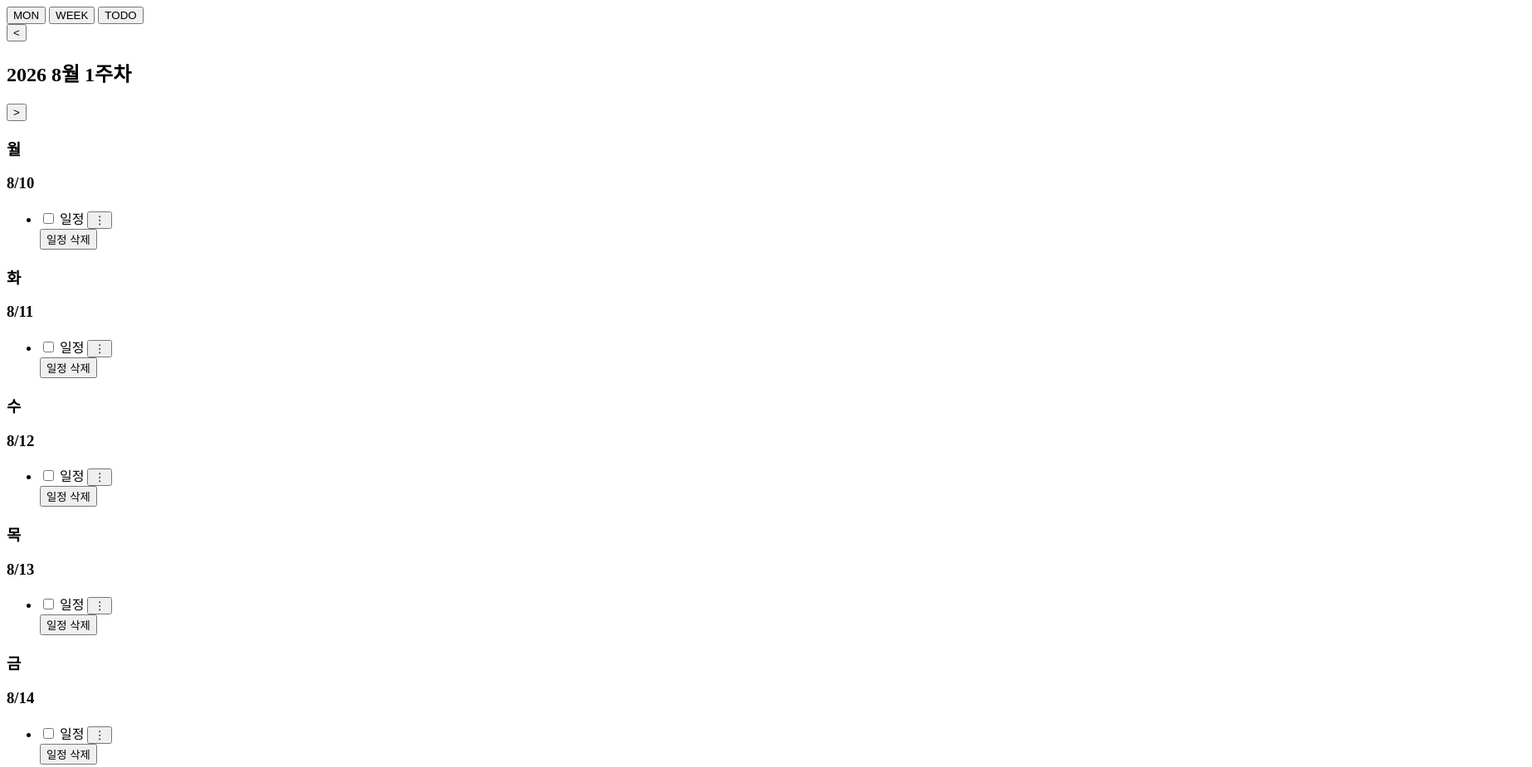
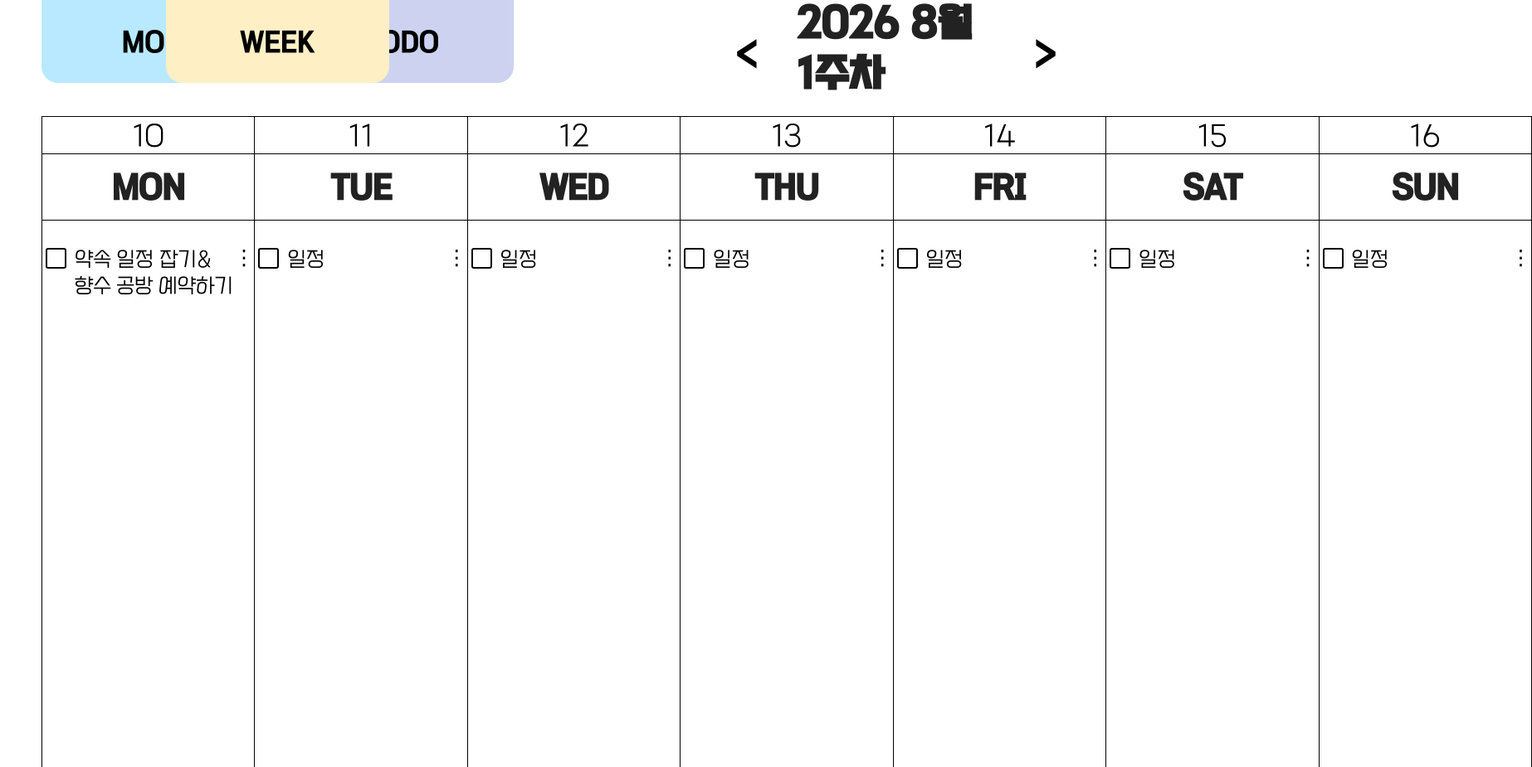
Before and after one commit to yerimjo39/weekler, a plain HTML site: page html/index.html in a window 1280 px wide. Shown: the top 925 px of the page at 83% size, 1846 px wide, since content can reach past the window. Drawn offline with Linux system fonts and the light colour scheme.

Commit message:
주간 캘린더 css작성

```diff
--- a/html/index.html
+++ b/html/index.html
@@ -4,13 +4,14 @@
     <meta charset="UTF-8">
     <meta name="viewport" content="width=device-width, initial-scale=1.0">
     <title>Weekler - WEEK</title>
+    <link rel="stylesheet" href="week.css">
 </head>
 
 <body>
 <header>
-    <button>MON</button>
-    <button>WEEK</button>
-    <button>TODO</button>
+    <button class="mon">MON</button>
+    <button class="week active">WEEK</button>
+    <button class="todo">TODO</button>
 </header>
 
 <main>
@@ -23,11 +24,58 @@
     <section id="calendar">
         <article>
             <div>
-                <h3>월</h3>
+                <h3>10</h3>
             </div>
 
             <div>
-                <h3>8/10</h3>
+                <h3>MON</h3>
+            </div>
+
+            <div class="schedule-area">
+                <ul>
+                    <li>
+                        <input type="checkbox">
+                        <span>약속 일정 잡기& 향수 공방 예약하기</span>
+                        <button>⋮</button>
+                        <div class="delete-schedule">
+                            <button>일정 삭제</button>
+                        </div>
+                    </li>
+                </ul>
+            </div>
+        </article>
+
+        <article>
+            <div>
+                <h3>11</h3>
+            </div>
+
+            <div>
+                <h3>TUE</h3>
+            </div>
+
+            <div class="schedule-area">
+                <ul>
+                    <li>
+                        <input type="checkbox">
+                        <span>일정</span>
+                        <button>⋮</button>
+                        <div class="delete-schedule">
+                            <button>일정 삭제</button>
+                        </div>
+                    </li>
+                </ul>
+            </div>
+        </article>
+
+        <article>
+
+            <div>
+                <h3>12</h3>
+            </div>
+
+            <div>
+                <h3>WED</h3>
             </div>
 
             <div class="schedule-area">
@@ -46,11 +94,11 @@
 
         <article>
             <div>
-                <h3>화</h3>
+                <h3>13</h3>
             </div>
 
             <div>
-                <h3>8/11</h3>
+                <h3>THU</h3>
             </div>
 
             <div class="schedule-area">
@@ -69,11 +117,11 @@
 
         <article>
             <div>
-                <h3>수</h3>
+                <h3>14</h3>
             </div>
 
             <div>
-                <h3>8/12</h3>
+                <h3>FRI</h3>
             </div>
 
             <div class="schedule-area">
@@ -92,11 +140,11 @@
 
         <article>
             <div>
-                <h3>목</h3>
+                <h3>15</h3>
             </div>
 
             <div>
-                <h3>8/13</h3>
+                <h3>SAT</h3>
             </div>
 
             <div class="schedule-area">
@@ -115,57 +163,11 @@
 
         <article>
             <div>
-                <h3>금</h3>
+                <h3>16</h3>
             </div>
 
             <div>
-                <h3>8/14</h3>
-            </div>
-
-            <div class="schedule-area">
-                <ul>
-                    <li>
-                        <input type="checkbox">
-                        <span>일정</span>
-                        <button>⋮</button>
-                        <div class="delete-schedule">
-                            <button>일정 삭제</button>
-                        </div>
-                    </li>
-                </ul>
-            </div>
-        </article>
-
-        <article>
-            <div>
-                <h3>토</h3>
-            </div>
-
-            <div>
-                <h3>8/15</h3>
-            </div>
-
-            <div class="schedule-area">
-                <ul>
-                    <li>
-                        <input type="checkbox">
-                        <span>일정</span>
-                        <button>⋮</button>
-                        <div class="delete-schedule">
-                            <button>일정 삭제</button>
-                        </div>
-                    </li>
-                </ul>
-            </div>
-        </article>
-
-        <article>
-            <div>
-                <h3>일</h3>
-            </div>
-
-            <div>
-                <h3>8/16</h3>
+                <h3>SUN</h3>
             </div>
 
             <div class="schedule-area">
@@ -184,6 +186,8 @@
     </section>
 </main>
 
+<script src="script.js"></script>
+
 </body>
 
 </html>
--- /dev/null
+++ b/html/script.js
@@ -0,0 +1,21 @@
+const checkbox = document.querySelector('.schedule-area input[type="checkbox"]');
+
+checkbox.addEventListener('change', function () {
+    this.closest('li').classList.toggle('completed', this.checked);
+});
+
+document.querySelectorAll('.schedule-area input[type="checkbox"]').forEach(function(checkbox) {
+
+    checkbox.addEventListener('change', function() {
+
+        const li = this.closest('li');
+
+        if (this.checked) {
+            li.classList.add('completed');
+        } else {
+            li.classList.remove('completed');
+        }
+
+    });
+
+});
--- /dev/null
+++ b/html/week.css
@@ -0,0 +1,278 @@
+/*폰트*/
+
+@font-face {
+    font-family: "Cafe24Ohsquare";
+    src: url("./fonts/Cafe24Ohsquare-v2.0.woff2") format("woff2");
+}
+
+@font-face {
+    font-family: "Cafe24OhsquareAir";
+    src: url("./fonts/Cafe24OhsquareAir-v2.0.woff2") format("woff2");
+}
+
+* {
+    box-sizing: border-box;
+}
+
+body {
+    margin: 0;
+    font-family: "Cafe24Ohsquare", sans-serif;
+    color: #222;
+    background-color: #fff;
+}
+
+/* 헤더 버튼 */
+
+header {
+    height: 100px;
+    display: flex;
+    justify-content: flex-start;
+    align-items: center;
+    padding-left: 50px;
+}
+
+header button {
+    width: 269px;
+    height: 100px;
+
+    border: none;
+    border-radius: 0 0 20px 20px;
+
+    font-family: inherit;
+    font-size: 33px;
+
+    cursor: pointer;
+    position: relative;
+}
+
+header .mon {
+    background-color: #b8e9ff;
+}
+
+header .week {
+    background-color: #feefc5;
+}
+
+header .todo {
+    background-color: #ccd2f0;
+}
+
+header button + button {
+    margin-left: -119px;
+}
+
+header button.active {
+    z-index: 10;
+}
+
+
+/*주차 표시*/
+
+#week-header {
+    height: 45px;
+
+    display: flex;
+    align-items: center;
+    padding-left: 880px;
+    margin-top: -65px;
+
+    gap: 40px;
+}
+
+#week-header h2 {
+    margin: 0;
+    font-size: 48px;
+}
+
+#week-header button {
+    width: 45px;
+    height: 45px;
+
+    border: none;
+    background: none;
+
+    font-family: inherit;
+    font-size: 45px;
+
+    cursor: pointer;
+}
+
+/*날짜*/
+
+#calendar article > div:first-child {
+    height: 45px;
+
+    display: flex;
+    align-items: center;
+    justify-content: center;
+
+    border-bottom: 1px solid #000000;
+}
+
+#calendar article > div:first-child h3 {
+    margin: 0;
+
+    font-family: "Cafe24OhsquareAir", sans-serif;
+    font-size: 33px;
+    font-weight: normal;
+
+    color: #000000;
+}
+
+/*주간 캘린더*/
+
+#calendar {
+    width: 1796px;
+    height: 915px;
+
+    justify-content: left;
+    margin: 50px;
+    margin-top: 60px;
+
+    display: grid;
+
+    grid-template-columns: repeat(7, 1fr);
+
+    border-top: 1px solid #000000;
+    border-left: 1px solid #000000;
+}
+
+#calendar article {
+    border-right: 1px solid #000000;
+    border-bottom: 1px solid #000000;
+}
+
+#calendar article > div:nth-child(2) {
+    height: 80px;
+
+    display: flex;
+    align-items: center;
+    justify-content: center;
+
+    border-bottom: 1px solid #000000;
+
+    margin: 0;
+
+    font-size: 33px;
+}
+
+
+/*일정*/
+
+.schedule-area {
+    margin-top: 30px;
+    min-height: 500px;
+}
+
+.schedule-area ul {
+    margin: 0;
+    padding: 0;
+    list-style: none;
+}
+
+.schedule-area li {
+    min-height: 45px;
+
+    display: flex;
+    align-items: top;
+
+    position: relative;
+}
+
+.schedule-area input[type="checkbox"] {
+    appearance: none;
+
+    width: 25px;
+    height: 25px;
+
+    border: 2px solid #000000;
+    border-radius: 3px;
+
+    margin-right: 10px;
+    cursor: pointer;
+}
+
+.schedule-area input[type="checkbox"]:checked::after {
+    content: "✓";
+
+    position: absolute;
+
+    left: 7px;
+    top: -20px;
+
+    font-size: 35px;
+    font-weight: normal;
+    color: #000000;
+}
+
+.schedule-area li span {
+    flex: 1;
+    font-family: "Cafe24OhsquareAir", sans-serif;
+    font-size: 25px;
+    color: #000000;
+}
+
+.schedule-area li > button {
+    width: 25px;
+    height: 25px;
+
+    padding: 0;
+
+    border: none;
+    background: none;
+
+    font-family: inherit;
+    font-size: 25px;
+
+    cursor: pointer;
+}
+
+.schedule-area li.completed span {
+    color: #999;
+    text-decoration: line-through;
+    text-decoration-thickness: 1px;
+}
+
+.schedule-area input[type="checkbox"]:checked {
+    border-color: #999;
+}
+
+.schedule-area input[type="checkbox"]:checked::after {
+    content: "✓";
+
+    position: absolute;
+    left: 7px;
+    top: -20px;
+
+    color: #999;
+    font-size: 35px;
+    font-weight: normal;
+}
+
+/*일정 삭제 메뉴*/
+
+.delete-schedule {
+    display: none;
+
+    position: absolute;
+
+    right: -50px;
+
+    padding: 5px;
+
+    background-color: white;
+    border: 1px solid #000000;
+
+    z-index: 10;
+}
+
+.delete-schedule button {
+    border: none;
+    background: none;
+
+    font-family: inherit;
+    font-size: 18px;
+    font-family: "Cafe24OhsquareAir", sans-serif;
+
+    cursor: pointer;
+}
```
Also changed, not shown: css/style.css (added), html/fonts/Cafe24Ohsquare-v2.0.woff2 (added), html/fonts/Cafe24OhsquareAir-v2.0.woff2 (added), js/script.js (added).
